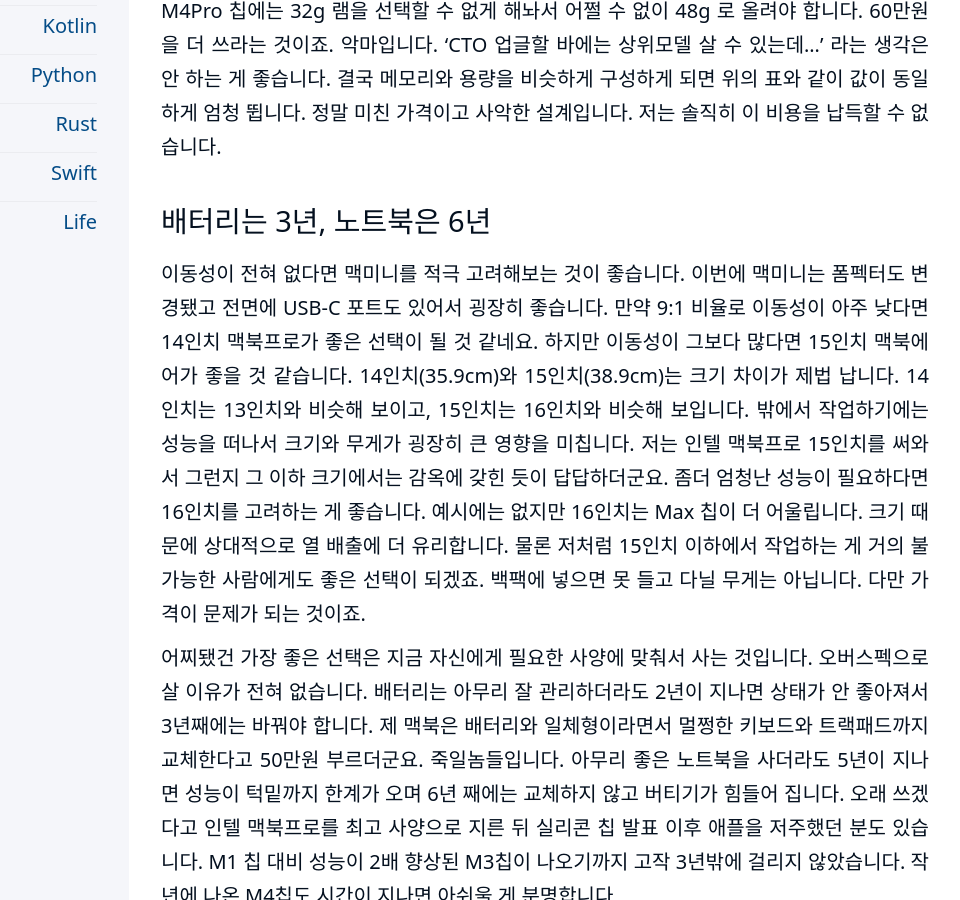
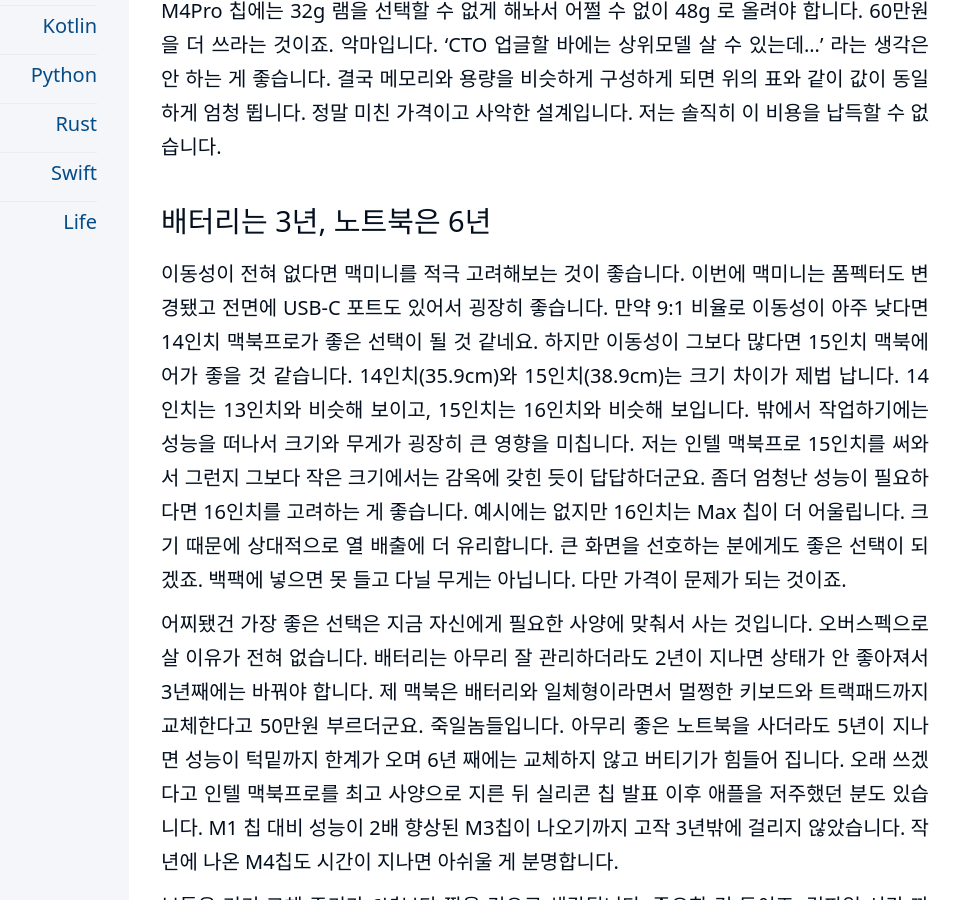
Before and after one commit to kiroshin/kiroshin.github.io, a Jekyll site: the page built from _posts/2025-03-24-macbook_for_dev.md, in a window 1280 px wide and 900 px high, scrolled down 4089 px. Shown: the whole window, without its empty margins (191-1151 px from the left). Built offline with Jekyll 4.4.1, drawn with Linux system fonts in a browser that asks for light colours.

Commit message:
Update 2025-03-24-macbook_for_dev.md

```diff
--- a/_posts/2025-03-24-macbook_for_dev.md
+++ b/_posts/2025-03-24-macbook_for_dev.md
@@ -54,7 +54,7 @@
 
 
 ## 배터리는 3년, 노트북은 6년
-이동성이 전혀 없다면 맥미니를 적극 고려해보는 것이 좋습니다. 이번에 맥미니는 폼펙터도 변경됐고 전면에 USB-C 포트도 있어서 굉장히 좋습니다. 만약 9:1 비율로 이동성이 아주 낮다면 14인치 맥북프로가 좋은 선택이 될 것 같네요. 하지만 이동성이 그보다 많다면 15인치 맥북에어가 좋을 것 같습니다. 14인치(35.9cm)와 15인치(38.9cm)는 크기 차이가 제법 납니다. 14인치는 13인치와 비슷해 보이고, 15인치는 16인치와 비슷해 보입니다. 밖에서 작업하기에는 성능을 떠나서 크기와 무게가 굉장히 큰 영향을 미칩니다. 저는 인텔 맥북프로 15인치를 써와서 그런지 그 이하 크기에서는 감옥에 갖힌 듯이 답답하더군요. 좀더 엄청난 성능이 필요하다면 16인치를 고려하는 게 좋습니다. 예시에는 없지만 16인치는 Max 칩이 더 어울립니다. 크기 때문에 상대적으로 열 배출에 더 유리합니다. 물론 저처럼 15인치 이하에서 작업하는 게 거의 불가능한 사람에게도 좋은 선택이 되겠죠. 백팩에 넣으면 못 들고 다닐 무게는 아닙니다. 다만 가격이 문제가 되는 것이죠.
+이동성이 전혀 없다면 맥미니를 적극 고려해보는 것이 좋습니다. 이번에 맥미니는 폼펙터도 변경됐고 전면에 USB-C 포트도 있어서 굉장히 좋습니다. 만약 9:1 비율로 이동성이 아주 낮다면 14인치 맥북프로가 좋은 선택이 될 것 같네요. 하지만 이동성이 그보다 많다면 15인치 맥북에어가 좋을 것 같습니다. 14인치(35.9cm)와 15인치(38.9cm)는 크기 차이가 제법 납니다. 14인치는 13인치와 비슷해 보이고, 15인치는 16인치와 비슷해 보입니다. 밖에서 작업하기에는 성능을 떠나서 크기와 무게가 굉장히 큰 영향을 미칩니다. 저는 인텔 맥북프로 15인치를 써와서 그런지 그보다 작은 크기에서는 감옥에 갖힌 듯이 답답하더군요. 좀더 엄청난 성능이 필요하다면 16인치를 고려하는 게 좋습니다. 예시에는 없지만 16인치는 Max 칩이 더 어울립니다. 크기 때문에 상대적으로 열 배출에 더 유리합니다. 큰 화면을 선호하는 분에게도 좋은 선택이 되겠죠. 백팩에 넣으면 못 들고 다닐 무게는 아닙니다. 다만 가격이 문제가 되는 것이죠.
 
 어찌됐건 가장 좋은 선택은 지금 자신에게 필요한 사양에 맞춰서 사는 것입니다. 오버스펙으로 살 이유가 전혀 없습니다. 배터리는 아무리 잘 관리하더라도 2년이 지나면 상태가 안 좋아져서 3년째에는 바꿔야 합니다. 제 맥북은 배터리와 일체형이라면서 멀쩡한 키보드와 트랙패드까지 교체한다고 50만원 부르더군요. 죽일놈들입니다. 아무리 좋은 노트북을 사더라도 5년이 지나면 성능이 턱밑까지 한계가 오며 6년 째에는 교체하지 않고 버티기가 힘들어 집니다. 오래 쓰겠다고 인텔 맥북프로를 최고 사양으로 지른 뒤 실리콘 칩 발표 이후 애플을 저주했던 분도 있습니다. M1 칩 대비 성능이 2배 향상된 M3칩이 나오기까지 고작 3년밖에 걸리지 않았습니다. 작년에 나온 M4칩도 시간이 지나면 아쉬울 게 분명합니다.
 
```
